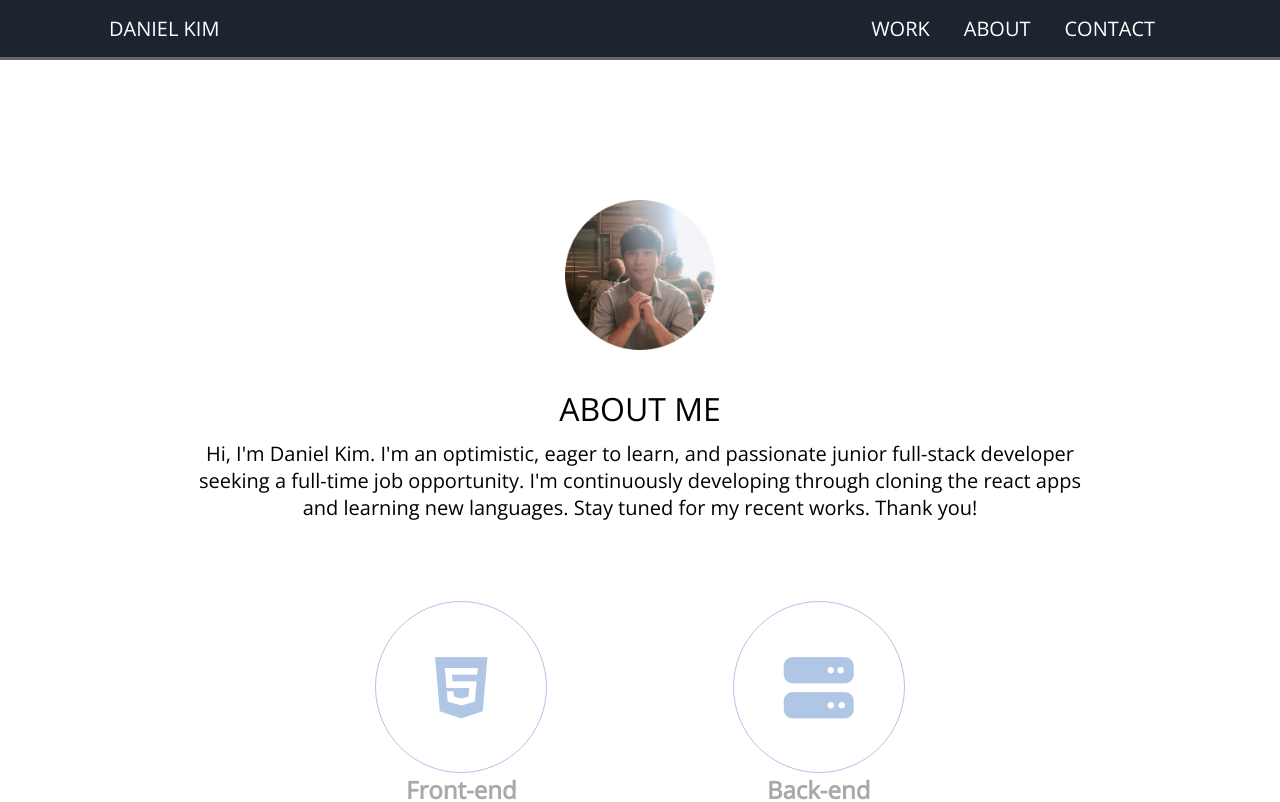
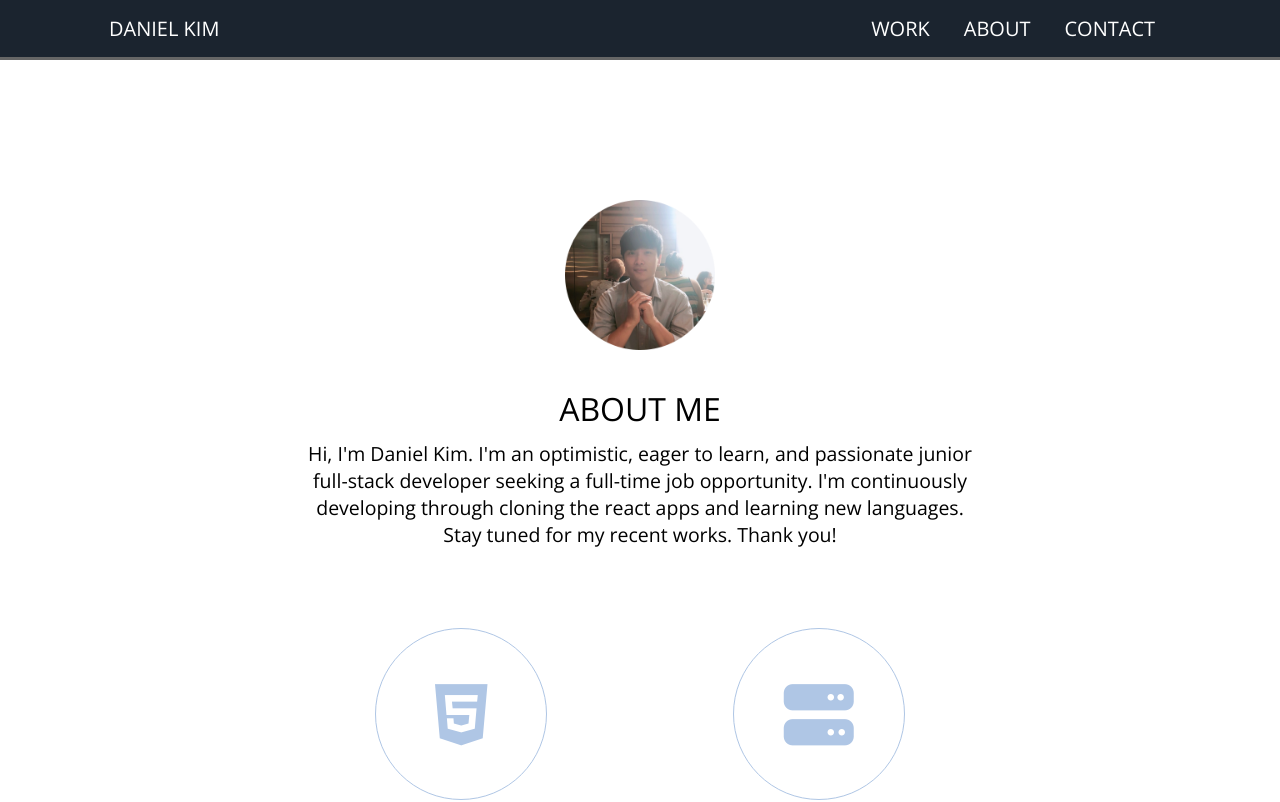
Before and after one commit to DanielDohyun/Portfolio, a React (Create React App) app: page /about in a window 1280 px wide. Shown: the top 802 px of the page. Built offline with nearby package versions, Linux system fonts and the light colour scheme.

Commit message:
fix project card heights and width of about info section

```diff
--- a/src/components/About/About.scss
+++ b/src/components/About/About.scss
@@ -21,8 +21,18 @@
   }
 
   &__info {
+    max-width: 276px;
+    font-size: 14px;
+    margin: 0 auto;
+    transition: all 200ms ease;
+
     @include tablet {
-      font-size: 20px;
+      font-size: 19.5px;
+      max-width: 500px;
+    }
+
+    @include desktop {
+      max-width: 680px;
     }
   }
 
@@ -31,10 +41,11 @@
     justify-content: space-evenly;
     flex-direction: column;
     flex-wrap: wrap;
-    margin: 80px 0;
+    margin: 40px 0 0 0;
 
     @include tablet {
       flex-direction: row;
+      margin: 80px 0 40px 0;
     }
   }
 
--- a/src/components/Work/Work.scss
+++ b/src/components/Work/Work.scss
@@ -63,9 +63,9 @@
   }
 
   &__project {
-    object-fit: contain;
+    object-fit: cover;
     width: 240px;
-    height: 220px;
+    height: 200px;
     max-width: 300px;
     max-height: 350px;
     position: relative;
@@ -79,12 +79,11 @@
       flex-grow: inherit;
       max-width: 390px;
       width: 300px;
-      height: 250px;
+      height: 220px;
     }
 
     @include projectTablet {
       width: 390px;
-      height: 300px;
     }
   }
 
```
Also changed, not shown: firebase.json (added), 2 other files (tests, documents, lock files or other folders).
